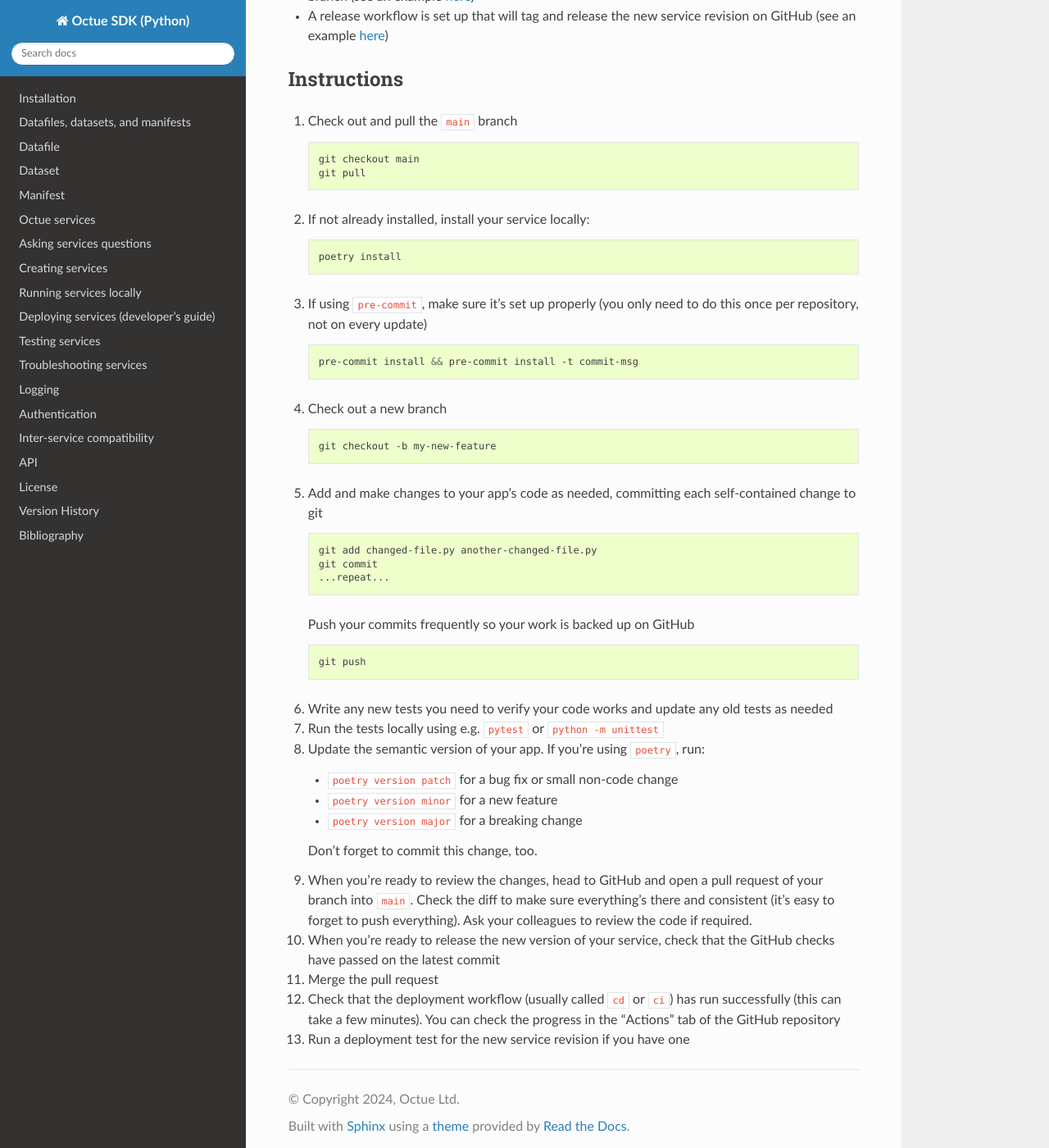
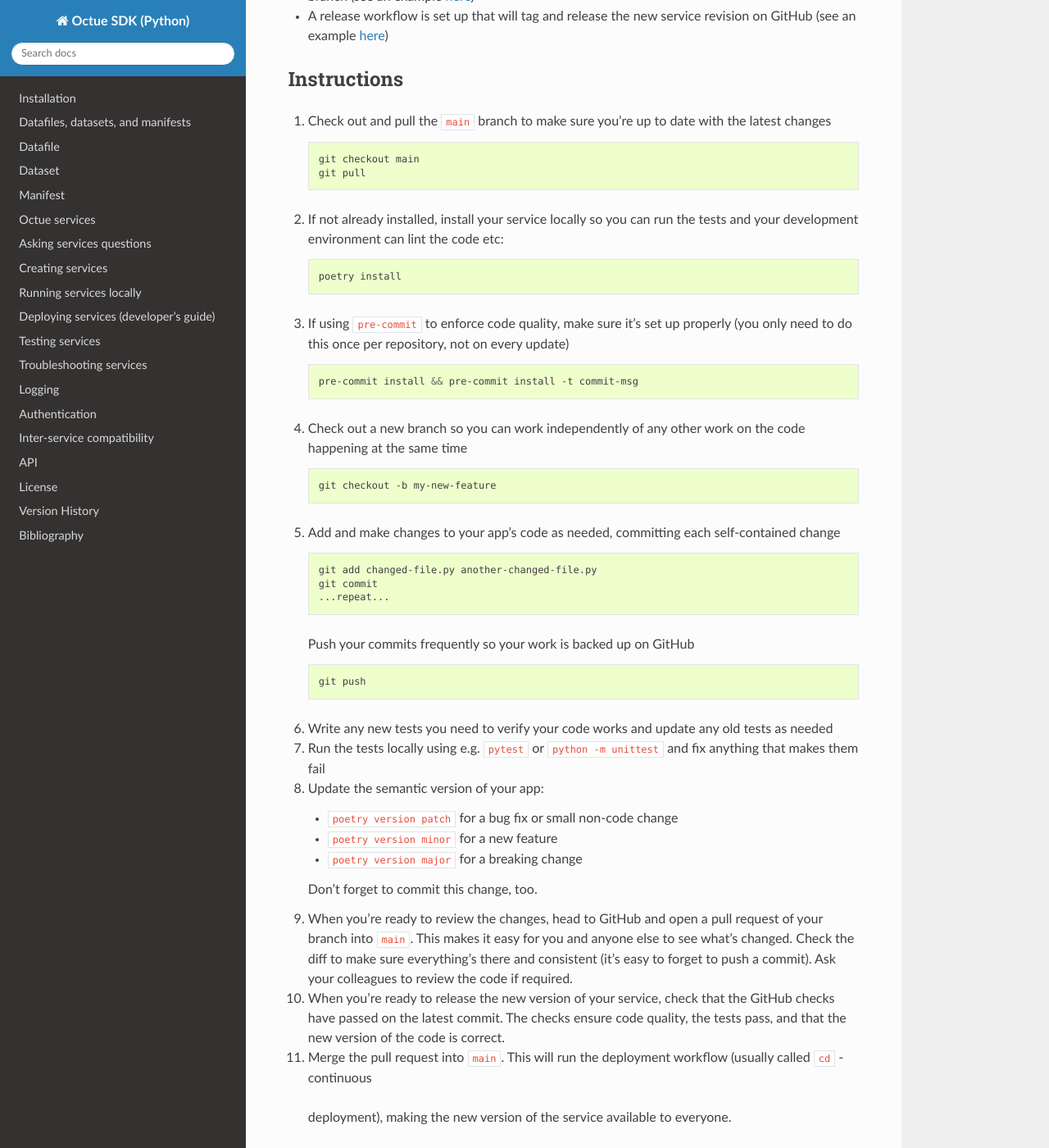
Before and after one commit to octue/octue-sdk-python, a Sphinx documentation site: the page built from docs/source/updating_services.rst, in a window 1280 px wide and 1400 px high, scrolled down 369 px. Shown: the whole window at 82% size. Built offline with Sphinx 7.4.7 and the Read the Docs theme 3.1.0, drawn with Linux system fonts in a browser that asks for light colours; some of the changed text lies outside the part shown.

Commit message:
DOC: Add reasoning to service update steps

```diff
--- a/docs/source/updating_services.rst
+++ b/docs/source/updating_services.rst
@@ -1,43 +1,49 @@
 Updating an Octue service
 =========================
 
-This page describes how to update an existing, deployed Octue service - in other words, how to deploy a new Octue service revision.
+This page describes how to update an existing, deployed Octue service - in other words, how to deploy a new Octue
+service revision.
 
 We assume that:
 
 - Your service's repository is on GitHub and you have push access to it
-- Octue's `standard deployment GitHub Actions workflow <https://github.com/octue/workflows/blob/main/.github/workflows/deploy-cloud-run-service.yml>`_ is set up in the repository and being used to deploy the service to Google Cloud Run on merge of a pull request into the ``main`` branch (see an example `here <https://github.com/octue/example-service-cloud-run/blob/main/.github/workflows/cd.yaml>`_)
-- A release workflow is set up that will tag and release the new service revision on GitHub (see an example `here <https://github.com/octue/example-service-cloud-run/blob/main/.github/workflows/release.yml>`_)
+- Octue's `standard deployment GitHub Actions workflow <https://github.com/octue/workflows/blob/main/.github/workflows/deploy-cloud-run-service.yml>`_
+  is set up in the repository and being used to deploy the service to Google Cloud Run on merge of a pull request into
+  the ``main`` branch (see an example `here <https://github.com/octue/example-service-cloud-run/blob/main/.github/workflows/cd.yaml>`_)
+- A release workflow is set up that will tag and release the new service revision on GitHub (see an example
+  `here <https://github.com/octue/example-service-cloud-run/blob/main/.github/workflows/release.yml>`_)
 
 Instructions
 -------------
 
-1. Check out and pull the ``main`` branch
+1. Check out and pull the ``main`` branch to make sure you're up to date with the latest changes
 
    .. code-block:: shell
 
        git checkout main
        git pull
 
-2. If not already installed, install your service locally:
+2. If not already installed, install your service locally so you can run the tests and your development environment can
+   lint the code etc:
 
    .. code-block:: shell
 
        poetry install
 
-3. If using ``pre-commit``, make sure it's set up properly (you only need to do this once per repository, not on every update)
+3. If using ``pre-commit`` to enforce code quality, make sure it's set up properly (you only need to do this once per
+   repository, not on every update)
 
    .. code-block:: shell
 
        pre-commit install && pre-commit install -t commit-msg
 
-4. Check out a new branch
+4. Check out a new branch so you can work independently of any other work on the code happening at the same time
 
    .. code-block:: shell
 
        git checkout -b my-new-feature
 
-5. Add and make changes to your app's code as needed, committing each self-contained change to git
+5. Add and make changes to your app's code as needed, committing each self-contained change
 
    .. code-block:: shell
 
@@ -53,9 +59,9 @@ Instructions
 
 6. Write any new tests you need to verify your code works and update any old tests as needed
 
-7. Run the tests locally using e.g. ``pytest`` or ``python -m unittest``
+7. Run the tests locally using e.g. ``pytest`` or ``python -m unittest`` and fix anything that makes them fail
 
-8. Update the semantic version of your app. If you're using ``poetry``, run:
+8. Update the semantic version of your app:
 
    - ``poetry version patch`` for a bug fix or small non-code change
    - ``poetry version minor`` for a new feature
@@ -63,12 +69,17 @@ Instructions
 
    Don't forget to commit this change, too.
 
-9. When you're ready to review the changes, head to GitHub and open a pull request of your branch into ``main``. Check the diff to make sure everything's there and consistent (it's easy to forget to push everything). Ask your colleagues to review the code if required.
+9. When you're ready to review the changes, head to GitHub and open a pull request of your branch into ``main``. This
+   makes it easy for you and anyone else to see what's changed. Check the diff to make sure everything's there and
+   consistent (it's easy to forget to push a commit). Ask your colleagues to review the code if required.
 
-10. When you're ready to release the new version of your service, check that the GitHub checks have passed on the latest commit
+10. When you're ready to release the new version of your service, check that the GitHub checks have passed on the latest
+    commit. The checks ensure code quality, the tests pass, and that the new version of the code is correct.
 
-11. Merge the pull request
+11. Merge the pull request into ``main``. This will run the deployment workflow (usually called ``cd`` - continuous
+   deployment), making the new version of the service available to everyone.
 
-12. Check that the deployment workflow (usually called ``cd`` or ``ci``) has run successfully (this can take a few minutes). You can check the progress in the "Actions" tab of the GitHub repository
+12. Check that the deployment workflow has run successfully (this can take a few minutes). You can check the progress in
+    the "Actions" tab of the GitHub repository
 
 13. Run a deployment test for the new service revision if you have one
```
